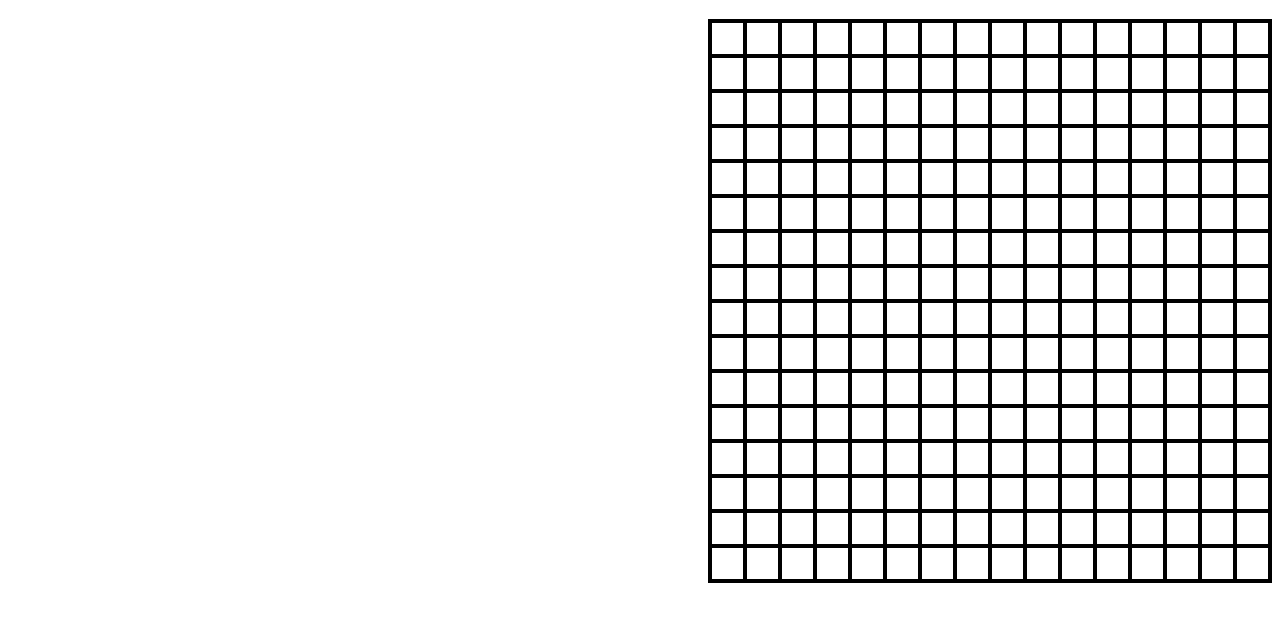
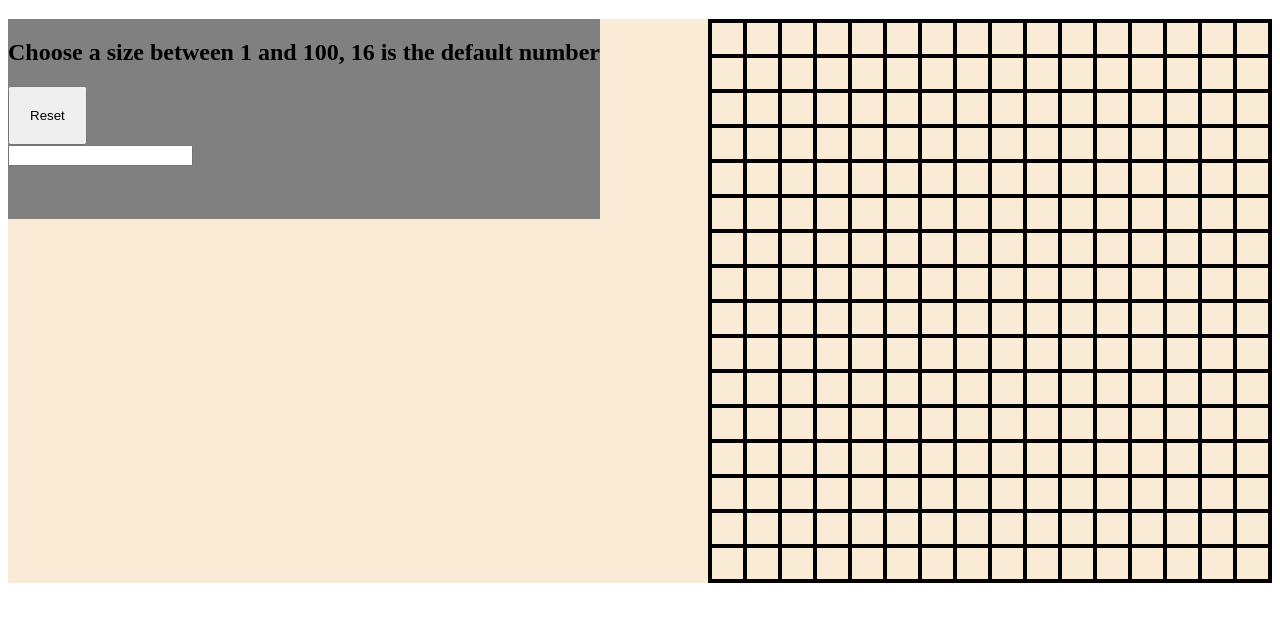
Before and after one commit to Rino9514/etch-a-sketch, a plain HTML site: page index.html in a window 1280 px wide. Shown: the part 61-682 px from the top of the page. Drawn offline with Linux system fonts and the light colour scheme.

Commit message:
adding the reset button and the output, need to fix the flexbox to finish all the project

```diff
--- a/index.html
+++ b/index.html
@@ -8,7 +8,14 @@
     <script src="script.js" defer></script>
 </head>
 <body>
-    <h1 style="text-align: center;">Draw everything you want ! </h1>
-    <div class="main-container"></div>
+    <h1 style="text-align:center;">Draw everything you want ! </h1>
+    <div class="main-container">
+        <div class="instruction-container">
+            <h2>Choose a size between 1 and 100, 16 is the default number</h2>
+            <button>Reset</button>
+            <input/>
+        </div>
+        <div class="grid-container"></div>
+    </div>
 </body>
 </html>
--- a/script.js
+++ b/script.js
@@ -1,4 +1,6 @@
-const container = document.querySelector(".main-container");
+const container = document.querySelector(".grid-container");
+const btn   = document.querySelector("button");
+const input = document.querySelector("input");
 let height_width = parseFloat(getComputedStyle(container).height);
 // console.log()
 
@@ -22,4 +24,26 @@ function changeColor(event,multiple_square){
     multiple_square.style.backgroundColor="rgb(" + Math.floor(Math.random() * 256) + "," + Math.floor(Math.random() * 256) + "," + Math.floor(Math.random() * 256) + ")";
 }
 
+function resetGrid(event,length_new_grid){
+    while(container.firstChild){
+        container.removeChild(container.firstChild);
+    };
+    if(!Number.isNaN(Number(length_new_grid))){
+        if (length_new_grid>=1 && length_new_grid <=100){
+            createGrid(length_new_grid);
+        } else {
+            createGrid(16);
+        }
+    } else{
+        createGrid(16);
+    }
+    console.log(!Number.isNaN(length_new_grid))
+}
+
+btn.addEventListener("click", (event) => {
+    resetGrid(event,input.value);
+})
+
+
+
 createGrid(16);
--- a/styles.css
+++ b/styles.css
@@ -1,4 +1,10 @@
 .main-container {
+    display: flex;
+    flex-direction: row;
+    flex-wrap: nowrap;
+    background-color: antiquewhite;
+}
+.grid-container {
     display: flex;
     flex-wrap: wrap;
     border: 2px solid black;
@@ -7,6 +13,18 @@
     margin-left: auto;
 }
 
+.instruction-container {
+    display: flex;
+    flex-direction: column;
+    align-items: flex-start;
+    background-color: gray;
+    max-height: 200px;
+}
+
+.instruction-container button {
+    padding: 20px;
+}
+
 .grid{
     border: 2px solid black;
     box-sizing: border-box;
```
